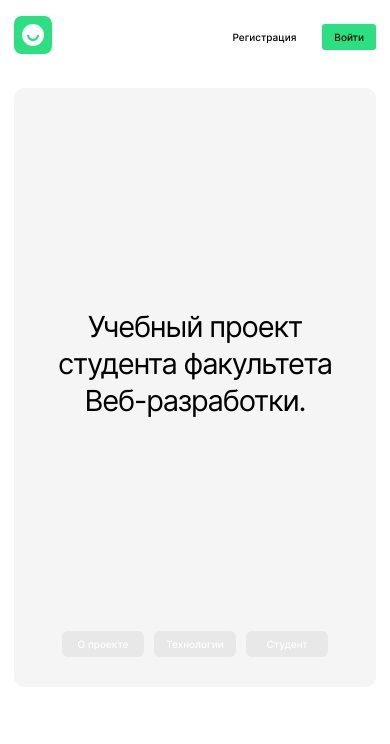
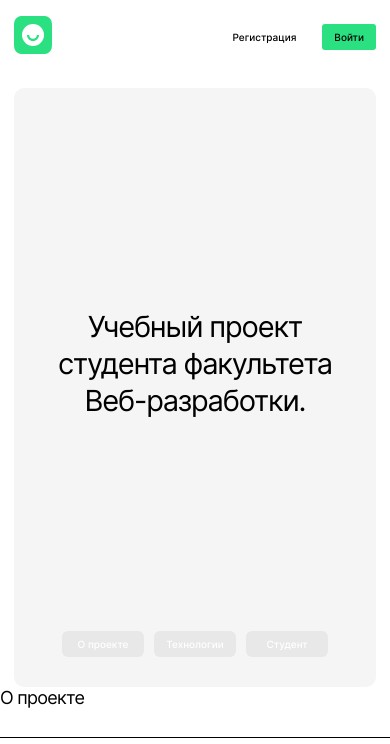
Before and after one commit to Lizaakishina/movies-explorer-frontend, a React (Create React App) app: page / in a window 390 px wide. Shown: the top 744 px of the page. Built offline with nearby package versions, Linux system fonts and the light colour scheme.

Commit message:
feat: верстка комнента заголовка

```diff
--- /dev/null
+++ b/src/components/Main/AboutProject/AboutProject.jsx
@@ -0,0 +1,11 @@
+import Title from "../../Title/Title";
+
+const AboutProject = () => {
+  return (
+    <section id="aboutProject">
+      <Title title = "О проекте"/>
+    </section>
+  )
+}
+
+export default AboutProject;
--- a/src/components/Main/Main.jsx
+++ b/src/components/Main/Main.jsx
@@ -1,5 +1,6 @@
 import Header from '../Header/Header';
 import Promo from './Promo/Promo';
+import AboutProject from './AboutProject/AboutProject';
 
 const Main = () => {
     return (
@@ -7,6 +8,7 @@ const Main = () => {
         <Header logIn={false}/>
         <main>
           <Promo />
+          <AboutProject />
         </main>
       </>
     )
--- /dev/null
+++ b/src/components/Title/Title.css
@@ -0,0 +1,24 @@
+.title {
+  font-size: 22px;
+  font-weight: 400;
+  line-height: 26.63px;
+  letter-spacing: -0.04em;
+  margin: 0;
+}
+
+.title__line {
+  width: 100%;
+  margin-top: 23px;
+  border-bottom: 1px solid #000;
+}
+
+@media screen and (max-width: 480px) {
+  .title {
+    font-size: 18px;
+    line-height: 21.78px;
+  }
+
+  .title__line {
+    margin-top: 28px;
+  }
+}
--- /dev/null
+++ b/src/components/Title/Title.jsx
@@ -0,0 +1,12 @@
+import "./Title.css";
+
+const Title = ({title}) => {
+  return (
+    <>
+      <h2 className="title">{title}</h2>
+      <div className="title__line"></div>
+    </>
+  )
+}
+
+export default Title;
```
